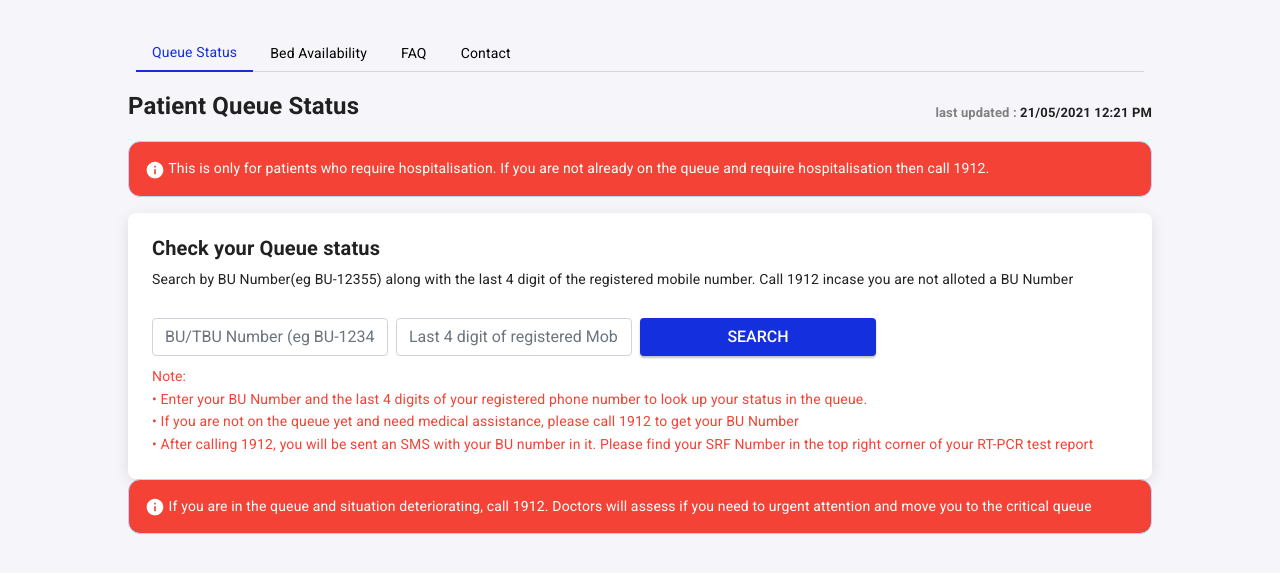
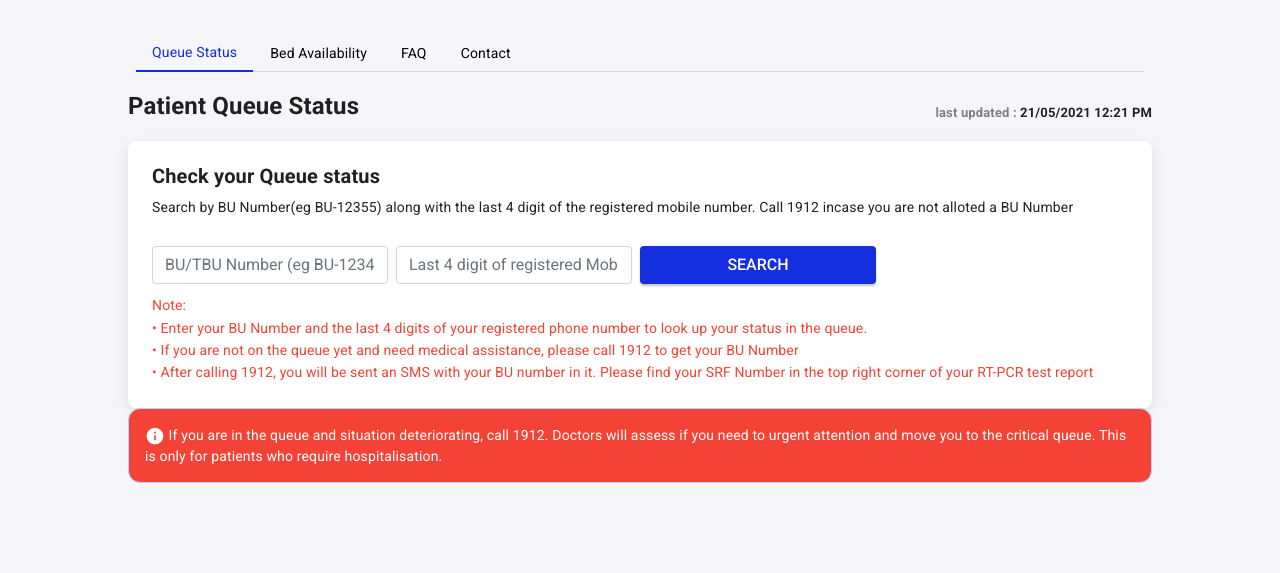
Before and after one commit to suryat789/BBMP-CHBMS-Improvement, a PHP site: page / in a window 1280 px wide. Shown: the part 74-647 px from the top of the page. Run offline with PHP 8.4, Linux system fonts and the light colour scheme; data that the repository does not hold is empty.

Commit message:
box remove and added text in footer box

```diff
--- a/portal/ui/index.php
+++ b/portal/ui/index.php
@@ -60,7 +60,7 @@
             </span>
          <span class="jk-refresh-text cs-primary">Refresh</span>-->
         </h4>
-        <div class="alert alert-primary jk-alert-danger" role="alert">
+        <!--<div class="alert alert-primary jk-alert-danger" role="alert">
           <span class="jk-info-icon"> <svg class="MuiSvgIcon-root-603" focusable="false" viewBox="0 0 24 24" aria-hidden="true">
               <path fill="none" d="M0 0h24v24H0z"></path>
               <path d="M12 2C6.48 2 2 6.48 2 12s4.48 10 10 10 10-4.48 10-10S17.52 2 12 2zm1 15h-2v-6h2v6zm0-8h-2V7h2v2z">
@@ -68,7 +68,7 @@
             </svg></span>
           This is only for patients who require hospitalisation. If you are not already on the queue and require
           hospitalisation then call 1912.
-        </div>
+        </div>-->
         <!-- card 1 search contents -->
         <div class="cs-white-cards">
           <div class="card-body">
@@ -199,7 +199,7 @@
               </path>
             </svg></span>
           If you are in the queue and situation deteriorating, call 1912. Doctors will assess if you need to urgent
-          attention and move you to the critical queue
+          attention and move you to the critical queue. This is only for patients who require hospitalisation.
         </div>
         <!-- card 3 patient waiting contents -->
         <button onclick="topFunction()" id="myBtn" title="Go to top" style="display: none;">Top</button>
```
